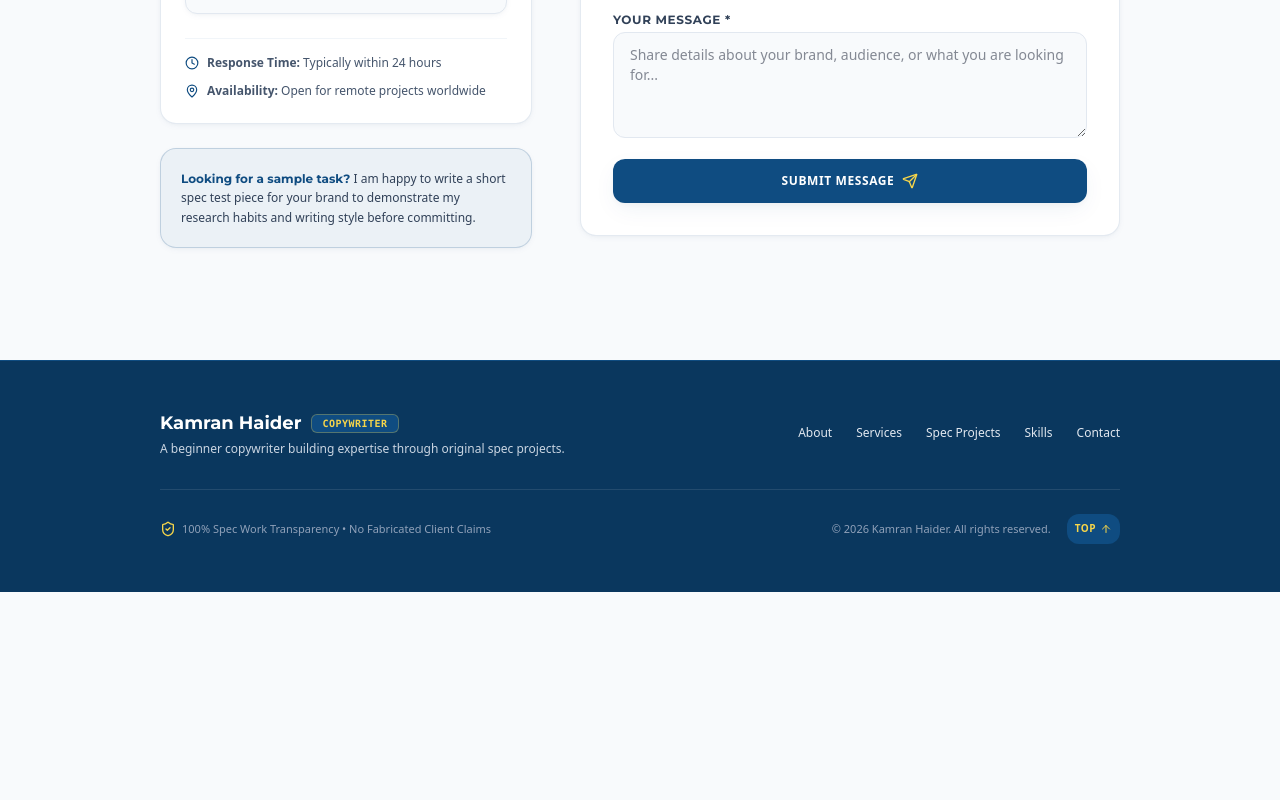
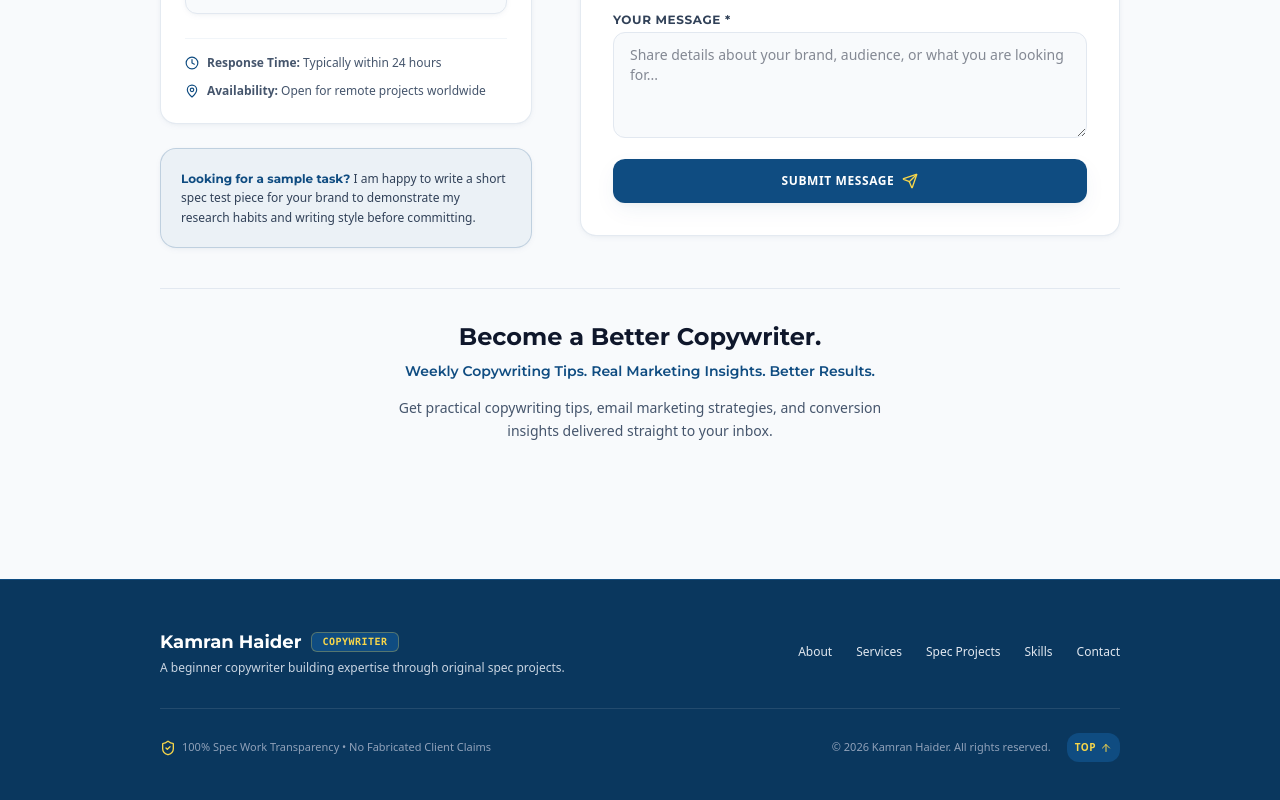
Before and after one commit to thekamranhaider-ux/Kamrancopy-, a React (Vite) app: page / in a window 1280 px wide. Shown: the part 7968-8768 px from the top of the page. Before the commit the page ends 8560 px from the top, so only its background shows below. Built offline with nearby package versions, Linux system fonts and the light colour scheme.

Commit message:
Update ContactSection.tsx

```diff
--- a/src/components/ContactSection.tsx
+++ b/src/components/ContactSection.tsx
@@ -272,6 +272,28 @@ export const ContactSection: React.FC = () => {
 
         </div>
 
+        {/* Newsletter Section */}
+        <div className="mt-10 pt-8 border-t border-slate-200">
+          <div className="text-center mb-6">
+            <h3 className="text-2xl font-heading font-bold text-slate-900">
+              Become a Better Copywriter.
+            </h3>
+
+            <h4 className="text-sm font-semibold text-[#0F4C81] mt-2">
+              Weekly Copywriting Tips. Real Marketing Insights. Better Results.
+            </h4>
+
+            <p className="text-sm text-slate-600 mt-4 max-w-lg mx-auto leading-relaxed">
+              Get practical copywriting tips, email marketing strategies, and conversion insights delivered straight to your inbox.
+            </p>
+          </div>
+
+          <div
+            className="ml-embedded"
+            data-form="cqukWm"
+          ></div>
+        </div>
+
       </div>
     </section>
   );
```
